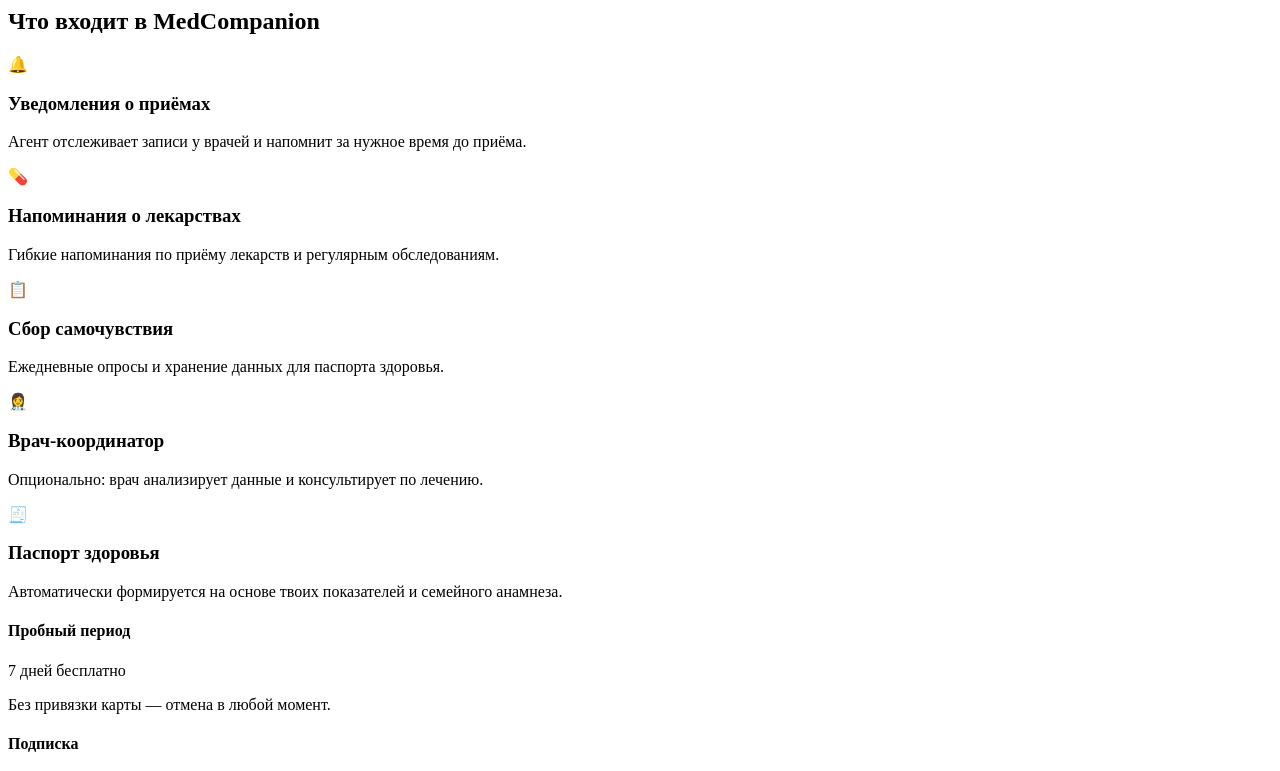
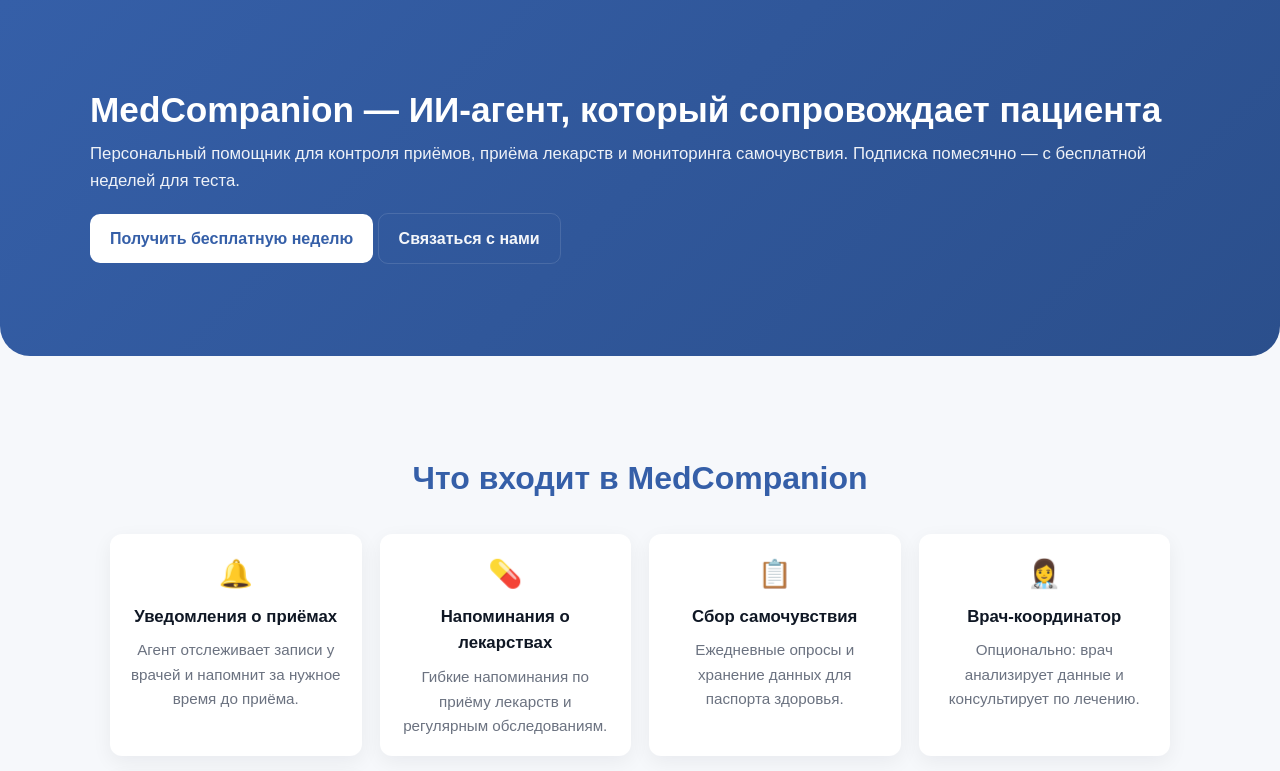
Before and after one commit to totsamiydaniyal/DDAIagentv2, a plain HTML site: page index.html in a window 1280 px wide. Shown: the top 771 px of the page. Drawn offline with Linux system fonts and the light colour scheme.

Commit message:
Update index.html

```diff
--- a/index.html
+++ b/index.html
@@ -1,4 +1,82 @@
-<main class="container">
+<!DOCTYPE html>
+<html lang="ru">
+<head>
+  <meta charset="utf-8" />
+  <meta name="viewport" content="width=device-width,initial-scale=1" />
+  <title>MedCompanion — ИИ-агент сопровождения пациента</title>
+  <meta name="description" content="MedCompanion — персональный ИИ-агент для пациентов: напоминания о приёмах и лекарствах, сбор самочувствия, паспорт здоровья и опция врача-координатора. Бесплатная неделя.">
+
+  <style>
+    /* ========== БАЗА ========== */
+    body{
+      margin:0;
+      font-family: Arial, sans-serif;
+      background:#f6f8fb;
+      color:#0f1724;
+      line-height:1.6;
+    }
+    a{text-decoration:none;color:inherit}
+    .container{max-width:1100px;margin:0 auto;padding:28px;}
+
+    /* ========== HEADER / HERO ========== */
+    header.hero{
+      background: linear-gradient(135deg,#355fa8,#2b4f8c);
+      color:white;
+      border-bottom-left-radius:30px;
+      border-bottom-right-radius:30px;
+      padding:64px 20px;
+    }
+    .hero h1{font-size:2.2rem;margin:0 0 12px;line-height:1.05}
+    .hero p{margin:0 0 18px;color:rgba(255,255,255,0.92);font-size:1.05rem}
+    .btn{
+      display:inline-block;padding:12px 20px;border-radius:10px;font-weight:600;cursor:pointer;
+      text-decoration:none;border:0;
+      transition:0.3s;
+    }
+    .btn-primary{background:white;color:#355fa8}
+    .btn-primary:hover{background:#eee}
+    .btn-ghost{background:transparent;color:rgba(255,255,255,0.95);border:1px solid rgba(255,255,255,0.12)}
+    .btn-ghost:hover{background:rgba(255,255,255,0.1)}
+
+    /* ========== FEATURES ========== */
+    section.features{padding:42px 20px;text-align:center}
+    section.features h2{color:#355fa8;margin-bottom:30px;font-size:2em}
+    .grid{display:grid;grid-template-columns:repeat(auto-fit,minmax(220px,1fr));gap:18px}
+    .card{background:white;padding:18px;border-radius:12px;box-shadow:0 6px 20px rgba(12,18,32,0.06);min-height:120px;transition:transform .25s,box-shadow .25s}
+    .card:hover{transform:translateY(-6px);box-shadow:0 10px 24px rgba(12,18,32,0.12)}
+    .card h3{margin:0 0 8px;font-size:1.05rem}
+    .card p{margin:0;color:#6b7280;font-size:0.95rem}
+    .card .icon{font-size:1.7rem;margin-bottom:8px}
+
+    /* ========== PRICING ========== */
+    .pricing{margin-top:32px;display:flex;gap:18px;flex-wrap:wrap;align-items:stretch}
+    .price-card{background:linear-gradient(180deg,#fff,#fbfdff);padding:20px;border-radius:12px;flex:1;min-width:260px;box-shadow:0 8px 32px rgba(12,18,32,0.06)}
+    .price-card h4{margin:0 0 10px}
+    .price-big{font-size:1.8rem;font-weight:700;color:#355fa8}
+    .small-muted{color:#6b7280;font-size:0.95rem}
+
+    /* ========== FOOTER ========== */
+    footer{padding:28px 20px;margin-top:36px;color:#6b7280;font-size:0.92rem;text-align:center}
+
+    /* ========== FAQ ========== */
+    .faq{margin-top:26px;display:grid;gap:12px}
+    .faq-item{background:white;padding:14px;border-radius:10px;box-shadow:0 6px 18px rgba(12,18,32,0.04)}
+    .faq-item h5{margin:0 0 6px;font-size:0.98rem}
+    .faq-item p{margin:0;color:#6b7280;font-size:0.93rem}
+  </style>
+</head>
+
+<body>
+  <header class="hero">
+    <div class="container">
+      <h1>MedCompanion — ИИ-агент, который сопровождает пациента</h1>
+      <p>Персональный помощник для контроля приёмов, приёма лекарств и мониторинга самочувствия. Подписка помесячно — с бесплатной неделей для теста.</p>
+      <a class="btn btn-primary" href="https://forms.yandex.ru/u/68d9808884227c025c2c8335" target="_blank">Получить бесплатную неделю</a>
+      <a class="btn btn-ghost" href="mailto:hello@medcompanion.example?subject=Интерес%20к%20MedCompanion">Связаться с нами</a>
+    </div>
+  </header>
+
+  <main class="container">
     <section class="features">
       <h2>Что входит в MedCompanion</h2>
       <div class="grid">
```
